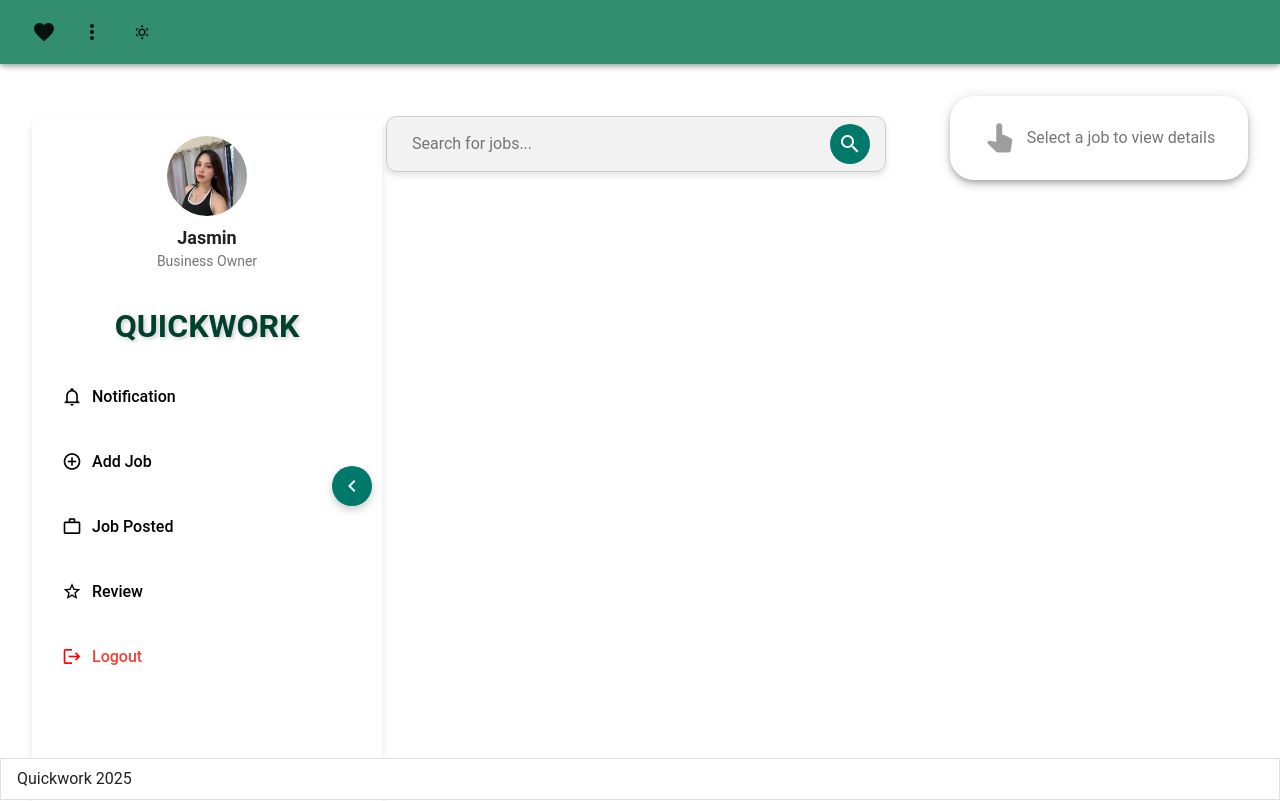
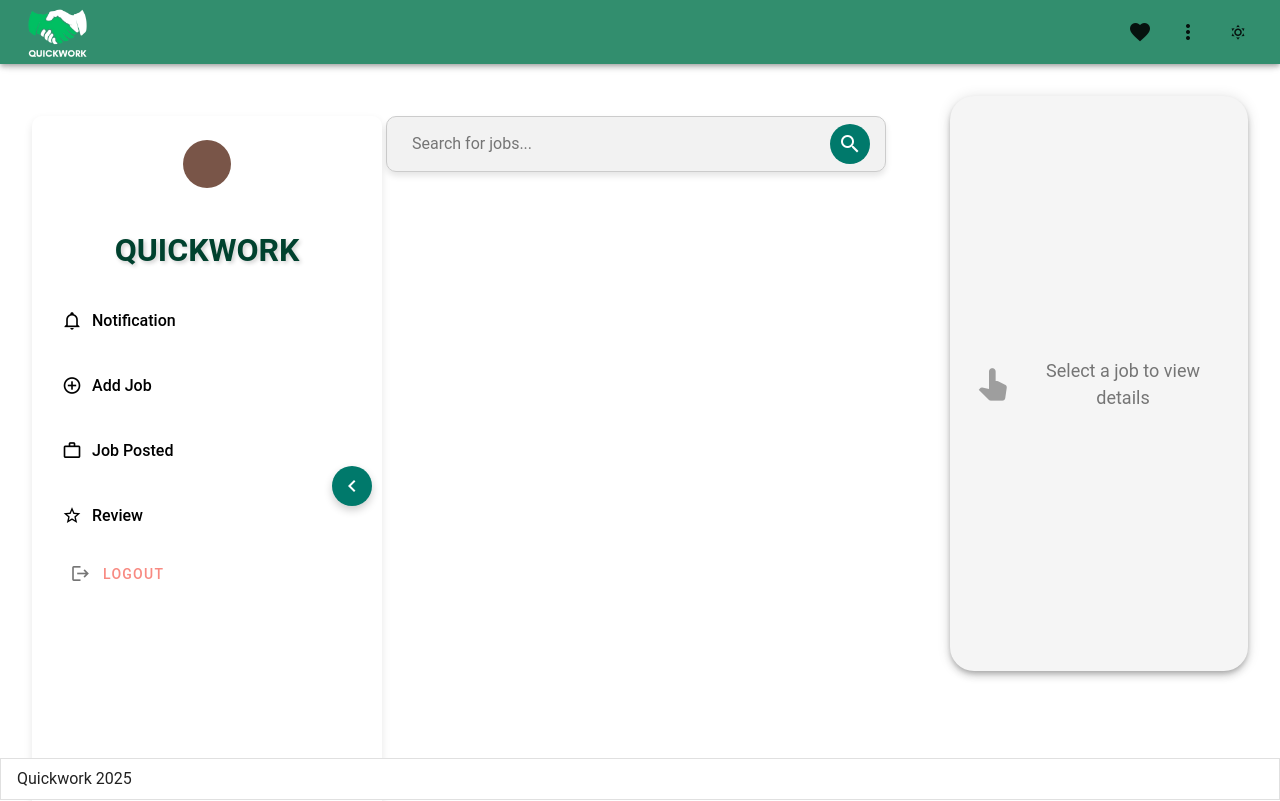
Before and after one commit to ianglenncurilan/web-quickwork, a Vue app: page /post in a window 1280 px wide. Shown: the top 801 px of the page. Built offline with nearby package versions, Linux system fonts and the light colour scheme.

Commit message:
fix: profile header components

```diff
--- a/src/components/layout/AppLayout.vue
+++ b/src/components/layout/AppLayout.vue
@@ -1,24 +1,10 @@
 <script setup>
-import { onMounted, ref } from 'vue'
-import { isAuthenticated } from '@/utils/supabase'
-import ProfileHeader from '@/components/layout/commons/ProfileHeader.vue'
-
+import { ref } from 'vue'
 const theme = ref('light')
 
 function toggleTheme() {
   theme.value = theme.value === 'light' ? 'dark' : 'light'
 }
-
-const isLoggedIn = ref(false)
-
-const getLoggedStatus = async () => {
-    isLoggedIn.value = await isAuthenticated()
-
-}
-
-onMounted(() => {
-  getLoggedStatus()
-})
 </script>
 
 <template>
@@ -43,10 +29,6 @@ onMounted(() => {
         :prepend-icon="theme === 'light' ? 'mdi-weather-sunny' : 'mdi-weather-night'"
         @click="toggleTheme"
       ></v-btn>
-
-      <!-- Profile Header - Only show when logged in -->
-
-      <ProfileHeader v-if = "isLoggedIn"></ProfileHeader>
     </v-app-bar>
 
     <!-- Main Content -->
--- a/src/components/layout/commons/ProfileHeader.vue
+++ b/src/components/layout/commons/ProfileHeader.vue
@@ -1,10 +1,8 @@
 <script setup>
-import { useRouter } from 'vue-router'
+
 import { onMounted, ref } from 'vue'
-import { supabase, formActionDefault } from '@/utils/supabase'
+import { supabase} from '@/utils/supabase'
 import { getAvatarText } from '@/utils/helpers'
-
-const router = useRouter()
 
 const userData = ref({
   initials: '',
@@ -12,25 +10,7 @@ const userData = ref({
   fullname: '',
 })
 
-const formAction = ref({
-  ...formActionDefault,
-})
 
-const onLogout = async () => {
-  formAction.value = {
-    ...formActionDefault,
-  }
-  formAction.value.formProcess = true
-
-  const { error } = await supabase.auth.signOut()
-
-  if (error) {
-    console.error('Error signing out:', error)
-    return
-  }
-  formAction.value.formProcess = false
-  router.replace('/')
-}
 
 const getUser = async () => {
   try {
@@ -59,42 +39,17 @@ onMounted(() => {
 </script>
 
 <template>
-  <v-container style="height: 300px" fluid>
+  <v-container style="height: auto" fluid>
     <v-row justify="center">
-      <v-menu min-width="200px">
-        <template v-slot:activator="{ props }">
-          <v-btn icon v-bind="props">
-            <v-avatar color="brown" size="large">
-              <span class="text-h5">{{ userData.initials }}</span>
-            </v-avatar>
-          </v-btn>
-        </template>
-        <v-card>
-          <v-card-text>
       <div class="mx-auto text-center">
-              <v-avatar color="brown">
+        <v-avatar color="brown" size="large" class="mb-2">
           <span class="text-h5">{{ userData.initials }}</span>
         </v-avatar>
         <h3>{{ userData.fullname }}</h3>
         <p class="text-caption mt-1">
           {{ userData.email }}
         </p>
-              <v-divider class="my-3"></v-divider>
-              <v-btn variant="text" rounded> Edit Account </v-btn>
-              <v-divider class="my-3"></v-divider>
-              <v-btn
-                variant="plain"
-                rounded
-                @click="onLogout"
-                :loading="formAction.formProcess"
-                :disabled="formAction.formProcess"
-              >
-                Logout
-              </v-btn>
       </div>
-          </v-card-text>
-        </v-card>
-      </v-menu>
     </v-row>
   </v-container>
 </template>
--- a/src/views/PostView.vue
+++ b/src/views/PostView.vue
@@ -1,6 +1,64 @@
 <script setup>
 import AppLayout from '@/components/layout/AppLayout.vue'
+import ProfileHeader from '@/components/layout/commons/ProfileHeader.vue'
 import { ref, onMounted, watch, computed } from 'vue'
+import { useRouter } from 'vue-router'
+import { supabase, formActionDefault } from '@/utils/supabase'
+import { getAvatarText } from '@/utils/helpers'
+
+const router = useRouter()
+
+const userData = ref({
+  initials: '',
+  email: '',
+  fullname: '',
+})
+
+const formAction = ref({
+  ...formActionDefault,
+})
+
+const onLogout = async () => {
+  formAction.value = {
+    ...formActionDefault,
+  }
+  formAction.value.formProcess = true
+
+  const { error } = await supabase.auth.signOut()
+
+  if (error) {
+    console.error('Error signing out:', error)
+    return
+  }
+  formAction.value.formProcess = false
+  router.replace('/')
+}
+
+const getUser = async () => {
+  try {
+    const { data, error } = await supabase.auth.getUser()
+
+    if (error) {
+      console.error('Error fetching user:', error)
+      return
+    }
+
+    if (data && data.user && data.user.user_metadata) {
+      const metadata = data.user.user_metadata
+
+      userData.value.email = metadata.email
+      userData.value.fullname = metadata.firstname + ' ' + metadata.lastname
+      userData.value.initials = getAvatarText(userData.value.fullname)
+    }
+  } catch (error) {
+    console.error('Error in getUser function:', error)
+  }
+}
+
+onMounted(() => {
+  getUser()
+  loadJobsFromStorage()
+})
 
 // Constants
 const STORAGE_KEY = 'huntjobs-job-listings'
@@ -55,10 +113,6 @@ function loadJobsFromStorage() {
     jobs.value = []
   }
 }
-
-onMounted(() => {
-  loadJobsFromStorage()
-})
 
 // Watch jobs and update localStorage
 watch(
@@ -169,19 +223,9 @@ const filteredJobs = computed(() => {
           <!-- Left Column: Navigation -->
           <v-col cols="3" class="left-column my-5">
             <aside class="sidebar" :class="{ collapsed: isSidebarCollapsed }">
-              <div class="profile-section">
-                <v-avatar :size="isSidebarCollapsed ? 50 : 80" class="mb-2">
-                  <v-img src="/images/profile.jpg" alt="Profile Picture" />
-                </v-avatar>
+              <!-- Profile Header -->
+              <ProfileHeader :isSidebarCollapsed="isSidebarCollapsed" />
 
-                <!-- Hide name and role when collapsed -->
-                <transition name="fade">
-                  <div v-if="!isSidebarCollapsed">
-                    <p class="profile-name">Jasmin</p>
-                    <p class="profile-role">Business Owner</p>
-                  </div>
-                </transition>
-              </div>
               <!-- Arrow Button -->
               <button class="toggle-btn" @click="toggleSidebar">
                 <v-icon>{{ isSidebarCollapsed ? 'mdi-chevron-right' : 'mdi-chevron-left' }}</v-icon>
@@ -224,10 +268,17 @@ const filteredJobs = computed(() => {
                   </li>
 
                   <li>
-                    <a href="/">
-                      <i class="icon mdi mdi-logout" style="color: red"></i>
+                    <v-btn
+                      variant="plain"
+                      rounded
+                      @click="onLogout"
+                      :loading="formAction.formProcess"
+                      :disabled="formAction.formProcess"
+                      class="d-flex align-center"
+                    >
+                      <i class="icon mdi mdi-logout" style="margin-right: 10px"></i>
                       <span v-if="!isSidebarCollapsed" class="text-red">Logout</span>
-                    </a>
+                    </v-btn>
                   </li>
                 </ul>
               </nav>
@@ -249,7 +300,6 @@ const filteredJobs = computed(() => {
                 </button>
               </div>
             </div>
-
 
             <!-- Job Form (Middle) -->
             <v-card v-if="isFormVisible" class="pa-4 mb-6 rounded-xl" elevation="1" flat>
@@ -370,7 +420,7 @@ const filteredJobs = computed(() => {
           </v-col>
 
           <!-- Right Column: Job Details -->
-          <v-col cols="3" class="">
+          <v-col cols="3" class="right-column">
             <v-card v-if="selectedJob" class="pa-6 rounded-xl" elevation="5">
               <v-img :src="selectedJob.imageUrl" height="200px" cover class="mb-4" />
               <h4 class="mb-2 font-weight-medium">Job name: {{ selectedJob.title }}</h4>
@@ -383,8 +433,12 @@ const filteredJobs = computed(() => {
             </v-card>
 
             <!-- Message when no job is selected -->
-            <v-card v-else class="pa-6 rounded-xl d-flex align-center justify-center" elevation="5">
-              <v-icon size="36" color="grey">mdi-cursor-pointer</v-icon>
+            <v-card
+              v-else
+              class="card-unclick pa-6 rounded-xl d-flex align-center justify-center"
+              elevation="5"
+            >
+              <v-icon size="40" color="grey">mdi-cursor-pointer</v-icon>
               <p class="ml-2 text-grey-darken-1">Select a job to view details</p>
             </v-card>
           </v-col>
@@ -656,4 +710,26 @@ const filteredJobs = computed(() => {
   transform: scale(1.02);
   z-index: 1;
 }
+
+.card-unclick {
+  width: 100%; /* Make it take the full width of the column */
+  height: 575px; /* Increase the height */
+  padding: 20px; /* Add more padding for better spacing */
+  display: flex;
+  align-items: center;
+  justify-content: center;
+  text-align: center;
+  font-size: 18px; /* Increase font size for better readability */
+  background-color: #f5f5f5; /* Optional: Add a subtle background color */
+  border-radius: 10px; /* Keep the rounded corners */
+  box-shadow: 0 4px 8px rgba(0, 0, 0, 0.1); /* Add a subtle shadow */
+  transition:
+    transform 0.3s ease,
+    box-shadow 0.3s ease; /* Add hover effects */
+}
+
+.card-unclick:hover {
+  transform: scale(1.05); /* Slightly enlarge on hover */
+  box-shadow: 0 8px 16px rgba(0, 0, 0, 0.2); /* Add a stronger shadow on hover */
+}
 </style>
```
Lines whose indentation alone changed are shown as unchanged.
